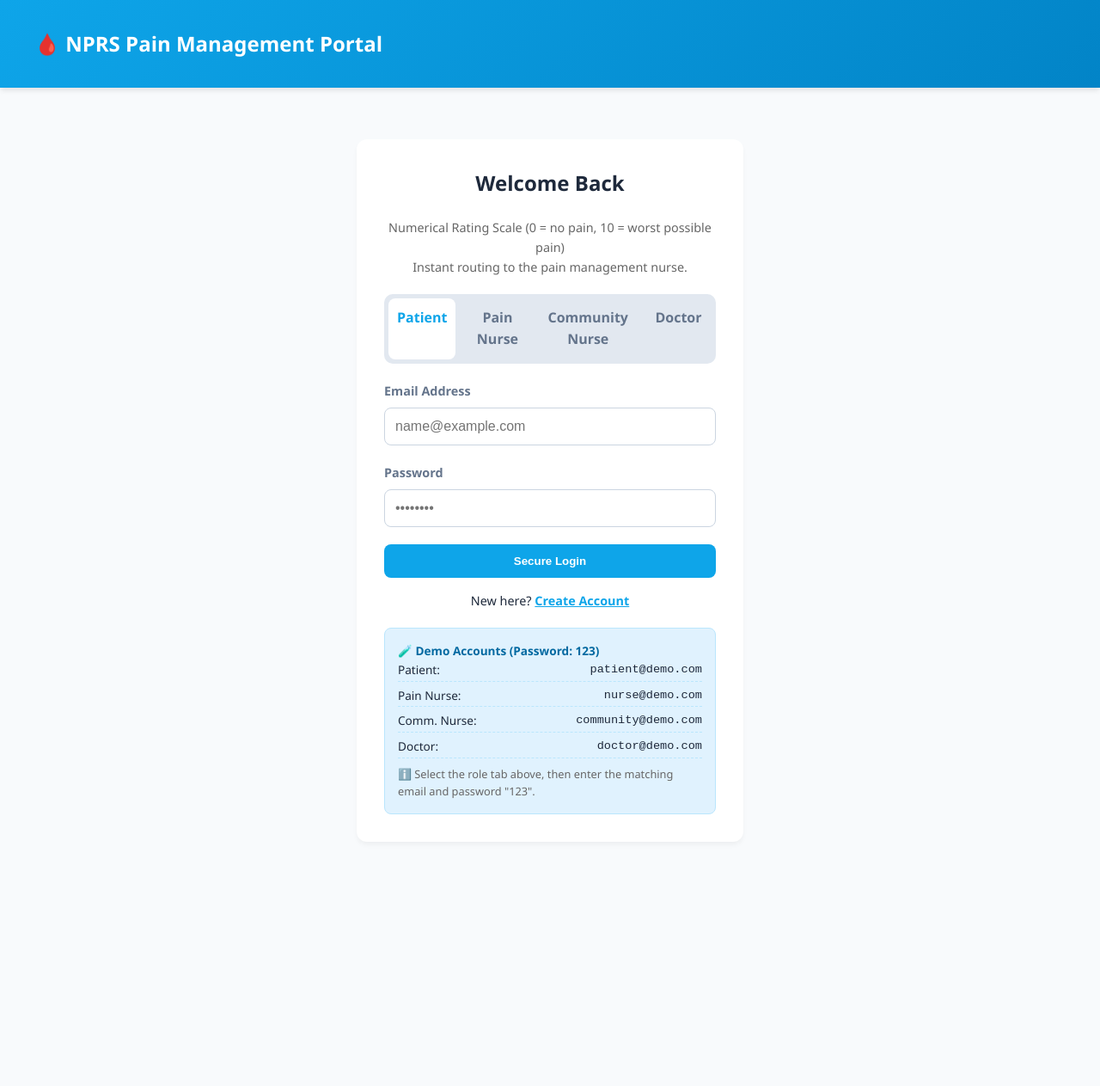
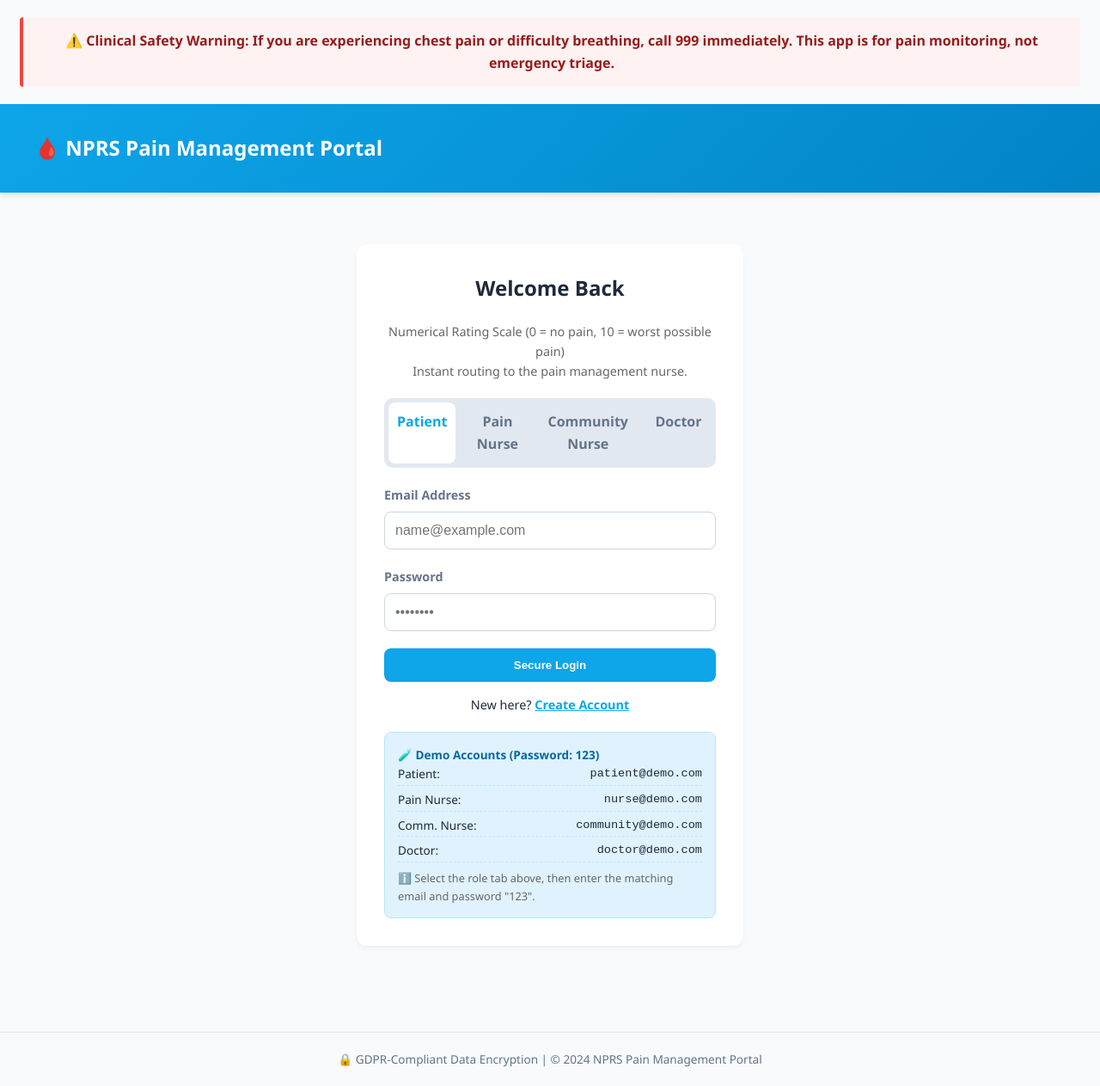
Before and after one commit to London2026/sickle-cell-pain-app, a website: page public/index.html in a window 1280 px wide. Shown: the whole page at 86% size. Before the commit the page ends 1039 px from the top, so only its background shows below. Drawn offline with nearby package versions, Linux system fonts and the light colour scheme; no server answers.

Commit message:
Added safety warning and GDPR notice

```diff
--- a/public/index.html
+++ b/public/index.html
@@ -79,7 +79,9 @@
     </style>
 </head>
 <body>
-
+<div style="background-color: #fef2f2; border-left: 4px solid #ef4444; color: #991b1b; padding: 15px; margin: 20px auto; max-width: 1200px; border-radius: 4px; font-weight: 600; text-align: center;">
+    ⚠️ Clinical Safety Warning: If you are experiencing chest pain or difficulty breathing, call 999 immediately. This app is for pain monitoring, not emergency triage.
+</div>
 <div class="header">
     <div class="header-content">
         <div class="logo">🩸 NPRS Pain Management Portal</div>
@@ -986,5 +988,8 @@
         setTimeout(() => box.style.display = 'none', 4000);
     }
 </script>
+<div style="text-align: center; padding: 20px; color: #64748b; font-size: 0.85rem; border-top: 1px solid #e2e8f0; margin-top: 40px;">
+    🔒 GDPR-Compliant Data Encryption | &copy; 2024 NPRS Pain Management Portal
+</div>
 </body>
 </html>
```
